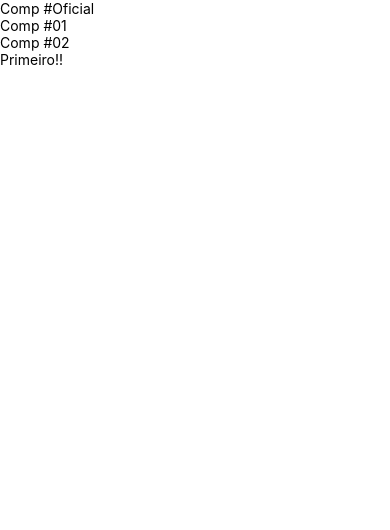
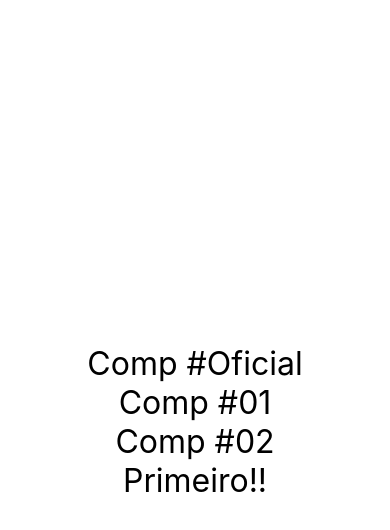
Before and after one commit to paulosvdd05/curso-react-native, a React Native app: screen / in a window 390 px wide. Shown: the top 530 px of the page. Built offline with nearby package versions, Linux system fonts and the light colour scheme.

Commit message:
Um pouco de Estilo fim

```diff
--- a/src/App.tsx
+++ b/src/App.tsx
@@ -15,6 +15,9 @@
 
 const style = StyleSheet.create({
     App: {
+        flexGrow:1,
+        justifyContent: "center",
+        alignItems:"center"
 
     }
 })
--- a/src/components/Multi.tsx
+++ b/src/components/Multi.tsx
@@ -1,14 +1,15 @@
 import React from "react";
 import {View, Text} from 'react-native'
+import Estilo from './estilo';
 
 export default function Comp() {
-    return <Text>Comp #Oficial</Text>
+    return <Text style={Estilo.fontG}>Comp #Oficial</Text>
 }
 function Comp1() {
-    return <Text>Comp #01</Text>
+    return <Text style={Estilo.fontG}>Comp #01</Text>
 }
 function Comp2() {
-    return <Text>Comp #02</Text>
+    return <Text style={Estilo.fontG}>Comp #02</Text>
 }
 
 export {Comp1, Comp2}
--- a/src/components/Primeiro.tsx
+++ b/src/components/Primeiro.tsx
@@ -1,5 +1,5 @@
 import React from "react";
 import {Text} from 'react-native'
+import Estilo from './estilo';
 
-
-export default () => <Text>Primeiro!!</Text>
+export default () => <Text style={Estilo.fontG}>Primeiro!!</Text>
--- /dev/null
+++ b/src/components/estilo.tsx
@@ -0,0 +1,7 @@
+import { StyleSheet } from "react-native"
+
+export default StyleSheet.create({
+    fontG:{
+        fontSize:32
+    }
+})
```
